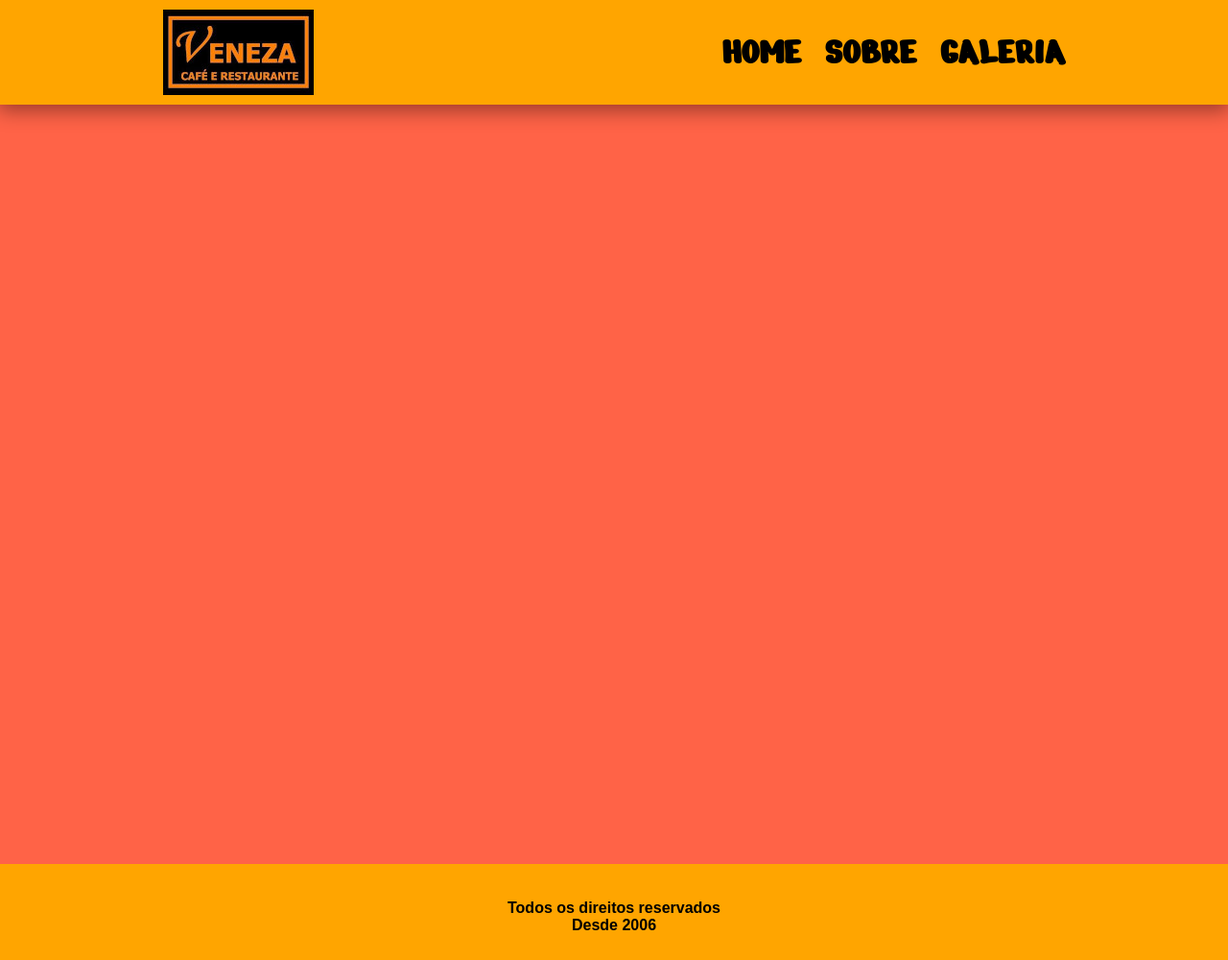
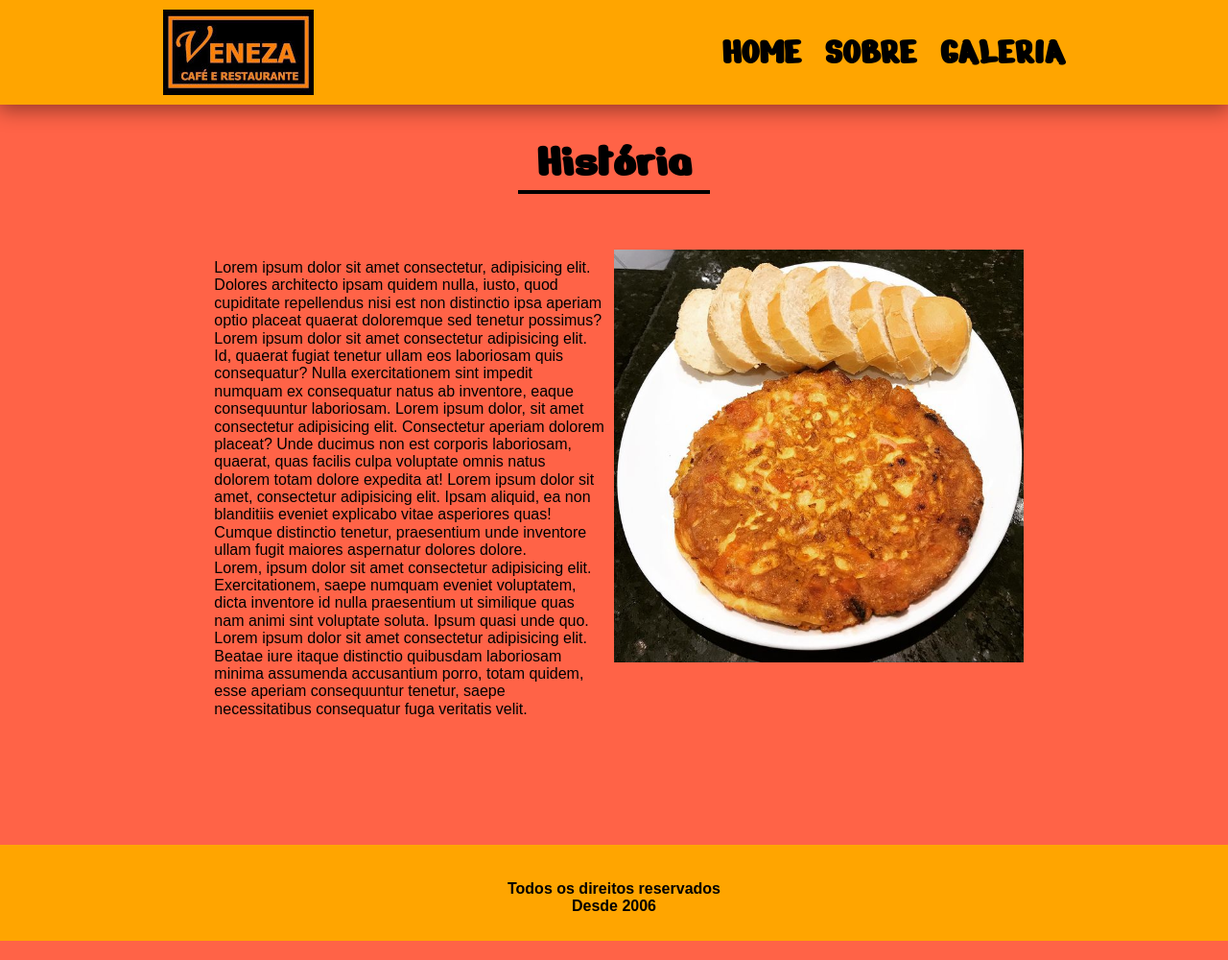
Before and after one commit to ssfagner/veneza, a plain HTML site: page sobre.html in a window 1280 px wide. Shown: the whole page at 96% size. Drawn offline with Linux system fonts and the light colour scheme.

Commit message:
adicionando história

```diff
--- a/css/sobre.css
+++ b/css/sobre.css
@@ -1,4 +1,45 @@
-.teste {
-  height: 900px;
+body {
+  padding: 0;
+  margin: 0;
+  box-sizing: border-box;
+  background-color: tomato;
+}
+
+.caixa {
+  display: grid;
+  grid-template-columns: 0.5fr 1fr 1fr 0.5fr;
+  grid-template-rows: 30vh 60vh 10vh;
+  grid-row-gap: 20px;
+}
+
+h1 {
+  text-align: center;
+  font-weight: bold;
+  font-size: 50px;
+  font-family: "Nerko One", cursive;
+  padding-top: 140px;
+  grid-column: 1 / 5;
+}
+h1::after {
+  content: "";
+  display: block;
+  border: 2px solid black;
+  width: 200px;
+  margin: 0 auto;
+}
+
+main {
+  padding: 10px;
   background: tomato;
+  grid-column: 2 / 3;
 }
+
+aside {
+  grid-column: 3 / 4;
+}
+
+footer {
+  margin-top: 20px;
+  grid-column: 1 / 5;
+  grid-row: 4/5;
+}
--- a/sobre.html
+++ b/sobre.html
@@ -27,13 +27,22 @@
       </nav>
     </div>
   </header>
-  <div class="teste"></div>
+  <div class="caixa">
 
-  <footer>
-    <div class="footer">
-      <p>Todos os direitos reservados <br> Desde 2006</p>
-    </div>
-  </footer>
-  <script src="./js/slide-stores.js"></script>
+    <h1>História</h1>
+    <main class="teste ">
+      <p>Lorem ipsum dolor sit amet consectetur, adipisicing elit. Dolores architecto ipsam quidem nulla, iusto, quod cupiditate repellendus nisi est non distinctio ipsa aperiam optio placeat quaerat doloremque sed tenetur possimus? Lorem ipsum dolor sit amet consectetur adipisicing elit. Id, quaerat fugiat tenetur ullam eos laboriosam quis consequatur? Nulla exercitationem sint impedit numquam ex consequatur natus ab inventore, eaque consequuntur laboriosam. Lorem ipsum dolor, sit amet consectetur adipisicing elit. Consectetur aperiam dolorem placeat? Unde ducimus non est corporis laboriosam, quaerat, quas facilis culpa voluptate omnis natus dolorem totam dolore expedita at! Lorem ipsum dolor sit amet, consectetur adipisicing elit. Ipsam aliquid, ea non blanditiis eveniet explicabo vitae asperiores quas! Cumque distinctio tenetur, praesentium unde inventore ullam fugit maiores aspernatur dolores dolore.</p>
+      <p>Lorem, ipsum dolor sit amet consectetur adipisicing elit. Exercitationem, saepe numquam eveniet voluptatem, dicta inventore id nulla praesentium ut similique quas nam animi sint voluptate soluta. Ipsum quasi unde quo. Lorem ipsum dolor sit amet consectetur adipisicing elit. Beatae iure itaque distinctio quibusdam laboriosam minima assumenda accusantium porro, totam quidem, esse aperiam consequuntur tenetur, saepe necessitatibus consequatur fuga veritatis velit.</p>
+    </main>
+    <aside>
+      <img src="/img/omelete.jpg" alt="" width="500vh" height="430vh" class="img">
+    </aside>
+
+
+
+
+
+<footer><div class="footer"><p>Todos os direitos reservados <br> Desde 2006</p></div></footer>
+</div>
 </body>
 </html>
```
Also changed, not shown: 1 other file.
